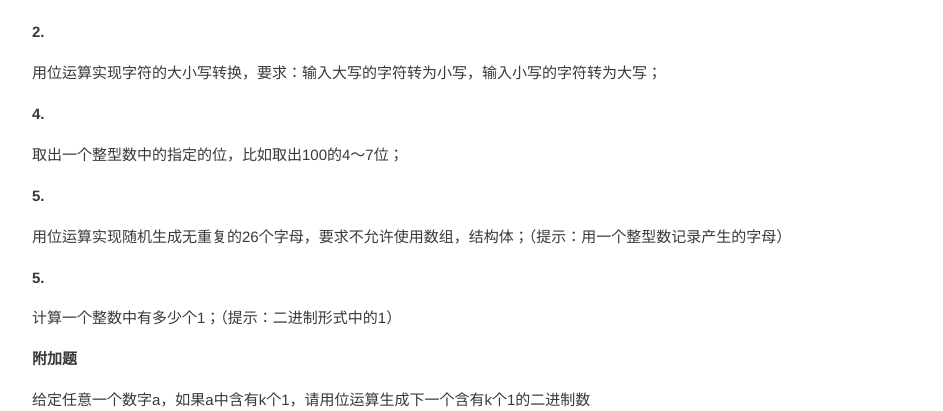
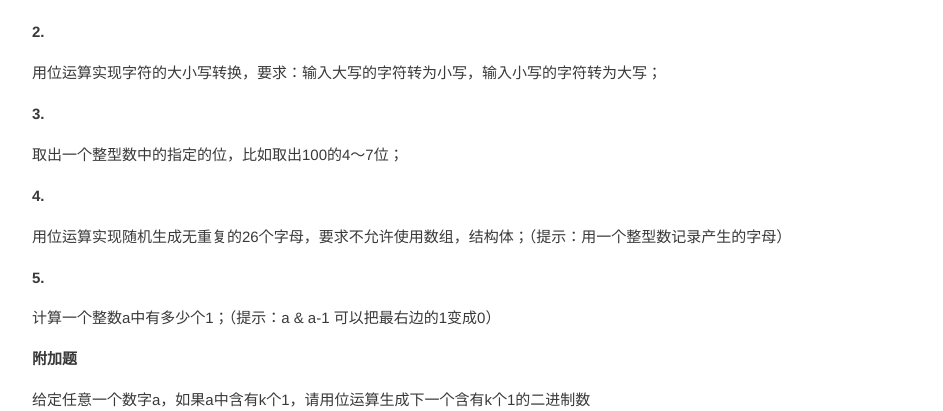
Before and after one commit to akaedu/akaedu.github.com, a Jekyll site: the page built from post/06/practice06.md, in a window 1280 px wide. Shown: the part 331-742 px from the top of the page, without its empty margins (168-1111 px from the left). Built offline with Jekyll 4.4.1, drawn with Linux system fonts in a browser that asks for light colours; Markdown is read by kramdown in place of the engine named in the settings; comment, search, counter and statistics services are not loaded.

Commit message:
Update post/06/practice06.md

```diff
--- a/post/06/practice06.md
+++ b/post/06/practice06.md
@@ -9,15 +9,15 @@ title: 练习题
 ####2.
 用位运算实现字符的大小写转换，要求：输入大写的字符转为小写，输入小写的字符转为大写；
 
-####4.
+####3.
 取出一个整型数中的指定的位，比如取出100的4～7位；
 
-####5.
+####4.
 用位运算实现随机生成无重复的26个字母，要求不允许使用数组，结构体；（提示：用一个整型数记录产生的字母）
 
 
 ####5.
-计算一个整数中有多少个1；（提示：二进制形式中的1）
+计算一个整数a中有多少个1；（提示：a & a-1 可以把最右边的1变成0）
 
 ####附加题
 给定任意一个数字a，如果a中含有k个1，请用位运算生成下一个含有k个1的二进制数 <br>
```
